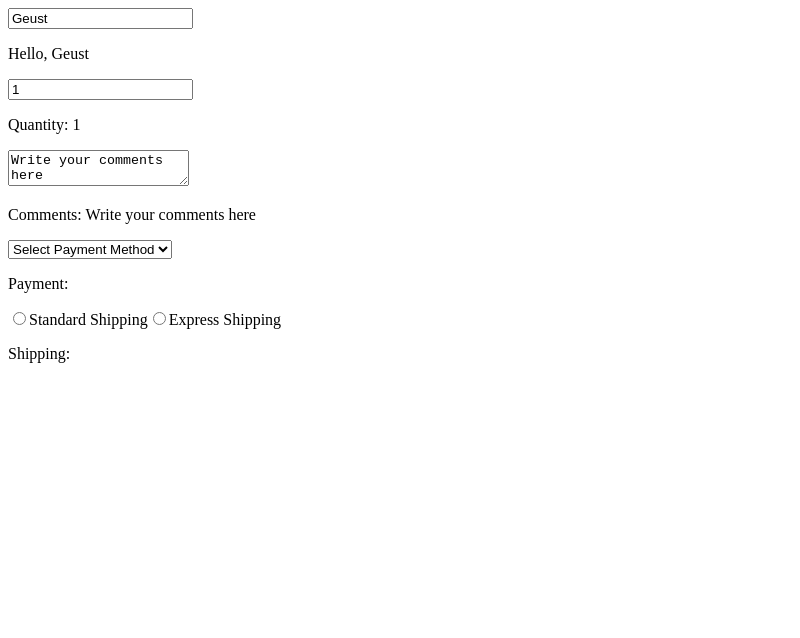
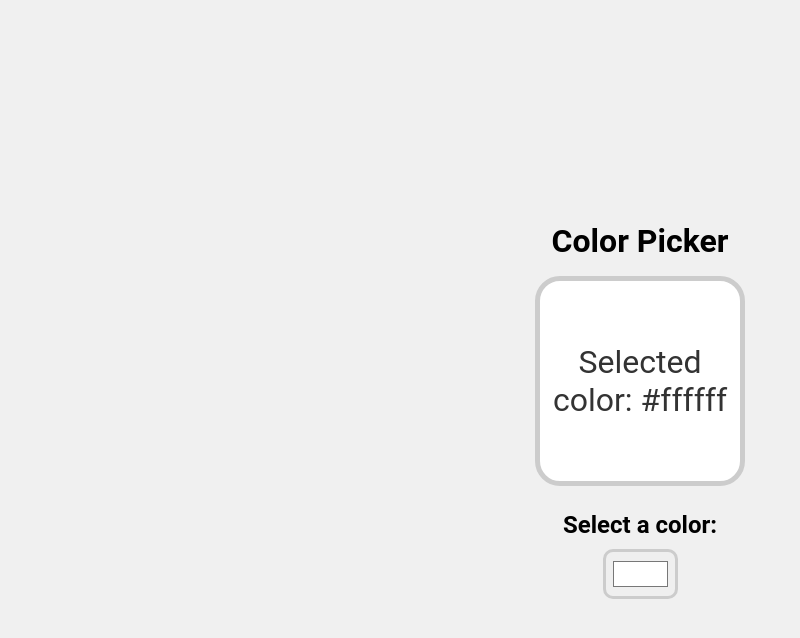
Before and after one commit to krzysztofautomatyk/ReactLearn, a React (Vite) app: page / in a window 1280 px wide. Shown: the top 638 px of the page, without its empty margins (0-800 px from the left). Built offline with nearby package versions, Linux system fonts and the light colour scheme.

Commit message:
10. ColorPicker App with css

```diff
--- a/src/App.jsx
+++ b/src/App.jsx
@@ -1,11 +1,10 @@
-import MyComponent from "./MyComponent.jsx";
+import ColorPicker from "./ColorPicker";
 
 
 function App() {
   return (
     <>
-      <MyComponent />
-
+  <ColorPicker />
 
 
     </>
--- /dev/null
+++ b/src/ColorPicker.jsx
@@ -0,0 +1,23 @@
+import React, {useState} from 'react';
+
+function ColorPicker(){
+
+    const [color, setColor] = useState("#ffffff");
+
+    function handleColorChange(event){
+        setColor(event.target.value);
+    }
+
+    return (
+       <div className="color-picker-container">
+            <h1>Color Picker</h1>
+            <div className="color-display" style={{backgroundColor:color}}>
+                <p>Selected color: {color}</p>
+            </div>
+            <label>Select a color: </label>
+            <input type="color" value={color} onChange={handleColorChange} />
+        </div>
+    );
+}
+
+export default ColorPicker;
--- a/src/MyComponent.jsx
+++ /dev/null
@@ -1,64 +0,0 @@
-
-import React,  {useState} from 'react';
-
-function MyComponent() {
-
-    const [name, setName] = useState("Geust");
-    const [quantity, setQuantity] = useState(1);
-    const [comments, setComments] = useState("Write your comments here");
-    const [payment, setPayment] = useState("");
-    const [shipping, setShipping] = useState("");
-
-    function handleNameChange(event) {
-        setName(event.target.value);
-    }
-
-    function handleQuantityChange(event) {
-        setQuantity(event.target.value);
-    }
-
-    function handleCommentsChange(event) {
-        setComments(event.target.value);
-    }
-
-    function handlePaymentChange(event) {
-        setPayment(event.target.value);
-    }
-
-    function handleShippingChange(event) {
-        setShipping(event.target.value);
-    }
-
-    return (
-        <div >
-            <input value={name} onChange={handleNameChange} />
-            <p>Hello, {name}</p>
-
-            <input value={quantity} onChange={handleQuantityChange} type='number' />
-            <p>Quantity: {quantity}</p>
-
-            <textarea value={comments} onChange={handleCommentsChange}
-            placeholder="Write your comments here" />
-            <p>Comments: {comments}</p>
-
-            <select value={payment} onChange={handlePaymentChange}>
-                <option value="">Select Payment Method</option>
-                <option value="credit">Credit Card</option>
-                <option value="debit">Debit Card</option>
-                <option value="netbanking">Net Banking</option>
-            </select>
-            <p>Payment: {payment}</p>
-
-            <input type="radio" value="standard" checked={shipping === "standard"}
-            onChange={handleShippingChange} />
-            <label>Standard Shipping</label>
-            <input type="radio" value="express" checked={shipping === "express"}
-            onChange={handleShippingChange} />
-            <label>Express Shipping</label>
-            <p>Shipping: {shipping}</p>
-
-        </div>
-    );
-}
-
-export default MyComponent;
--- a/src/index.css
+++ b/src/index.css
@@ -1,29 +1,53 @@
-.counter-container {
-
-  justify-content: center;
-  align-items: center;
-  height: 100vh;
+body{
+    background-color: #f0f0f0;
+    font-family: 'Roboto', sans-serif;
+    margin: 0;
+    padding: 0;
+    box-sizing: border-box;
 
 }
 
-.counter-display{
-  font-size: 10em;
-  margin-top: 0;
-  margin-bottom: 50px;
-  /* center */
-  text-align: center;
-  font-weight: bold;
+.color-picker-container{
+    display: flex;
+    flex-direction: column;
+    justify-content: center;
+    align-items: center;
+    height: 100vh;
 }
 
-.counter-button{
-  font-size: 2em;
-  padding: 10px 20px;
-  margin: 0 10px;
-  border: none;
-  border-radius: 5px;
-  cursor: pointer;
+h1{
+    font-size: 2rem;
+    margin-bottom: 1rem;
 }
 
-.counter-button:hover{
-  background-color: hsl(104, 87%, 66%);
+.color-display{
+    width: 200px;
+    height: 200px;
+ display: flex;
+    justify-content: center;
+    align-items: center;
+    border: 5px solid hsl(0, 0%, 80%);
+    border-radius: 25px;
+    margin-bottom: 25px;
+    transition: 0.25s ease;
 }
+
+.color-display p{
+  color: hsl(0, 0%, 20%);
+  font-size: 2rem;
+  text-align: center;
+}
+
+label{
+  font-size: 1.5rem;
+  font-weight: bold;
+  margin-bottom: 10px;
+}
+
+input[type="color"]{
+  width: 75px;
+  height: 50px;
+  padding: 5px;
+  border-radius: 10px;
+  border: 3px solid hsl(0, 0%, 80%);
+}
```
